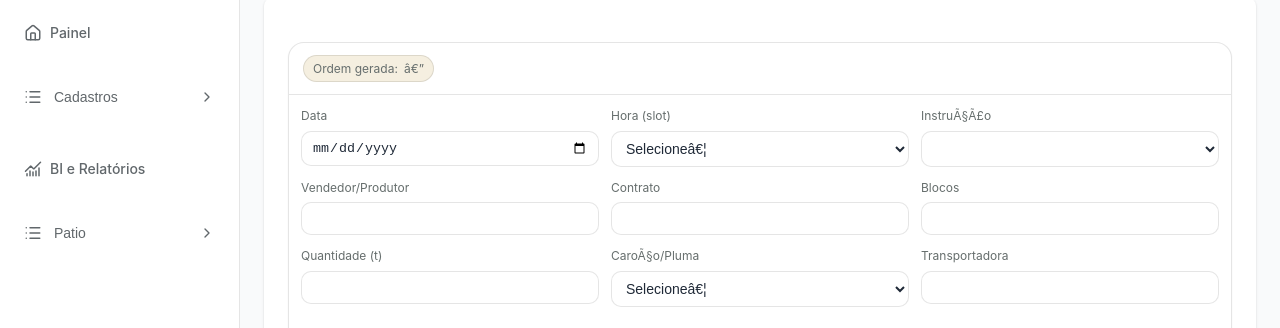
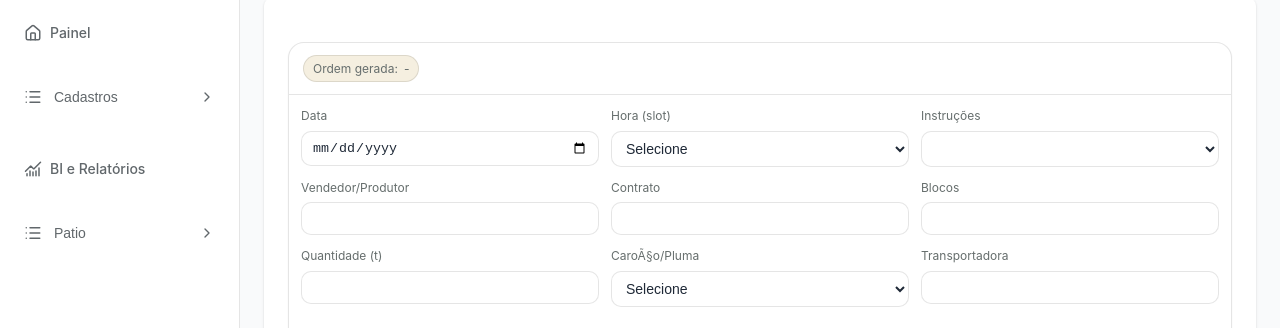
Before and after one commit to sistematawros-dev/patioatual, a plain HTML site: page menu/Agendamento.html in a window 1280 px wide. Shown: the part 138-466 px from the top of the page. Drawn offline with nearby package versions, Linux system fonts and the light colour scheme.

Commit message:
Update Agendamento.html

```diff
--- a/menu/Agendamento.html
+++ b/menu/Agendamento.html
@@ -239,21 +239,21 @@
                         <div class="panel">
                             <div class="panel-header">
 
-                                <div class="chip">Ordem gerada: <span id="ocLabel">â€”</span></div>
+                                <div class="chip">Ordem gerada: <span id="ocLabel">-</span></div>
                             </div>
                             <div class="panel-body">
                                 <form id="formAgendamento">
                                     <div class="field sm"><label>Data</label><input type="date" id="data" required />
                                     </div>
                                     <div class="field sm"><label>Hora (slot)</label><select id="hora" required>
-                                            <option value="">Selecioneâ€¦</option>
+                                            <option value="">Selecione</option>
                                             <option>Hora 1</option>
                                             <option>Hora 2</option>
                                             <option>Hora 3</option>
                                             <option>Hora 4</option>
                                             <option>Hora 5</option>
                                         </select></div>
-                                    <div class="field sm"><label>InstruÃ§Ã£o</label><select id="instrucao"></select>
+                                    <div class="field sm"><label>Instruções</label><select id="instrucao"></select>
                                     </div>
                                     <div class="field sm"><label>Vendedor/Produtor</label><input id="vendedor"
                                             list="dl-produtores" />
@@ -264,8 +264,8 @@
                                             type="number" step="0.01" />
                                     </div>
                                     <div class="field sm"><label>CaroÃ§o/Pluma</label><select id="tipoAlgodao" required>
-                                            <option value="">Selecioneâ€¦</option>
-                                            <option value="CaroÃ§o">CaroÃ§o</option>
+                                            <option value="">Selecione</option>
+                                            <option value="CaroÃ§o">Caroço</option>
                                             <option value="Pluma">Pluma</option>
                                         </select></div>
                                     <div class="field sm"><label>Transportadora</label><input id="transportadora"
@@ -335,4 +335,5 @@
 
 </body>
 
+
 </html>
```
